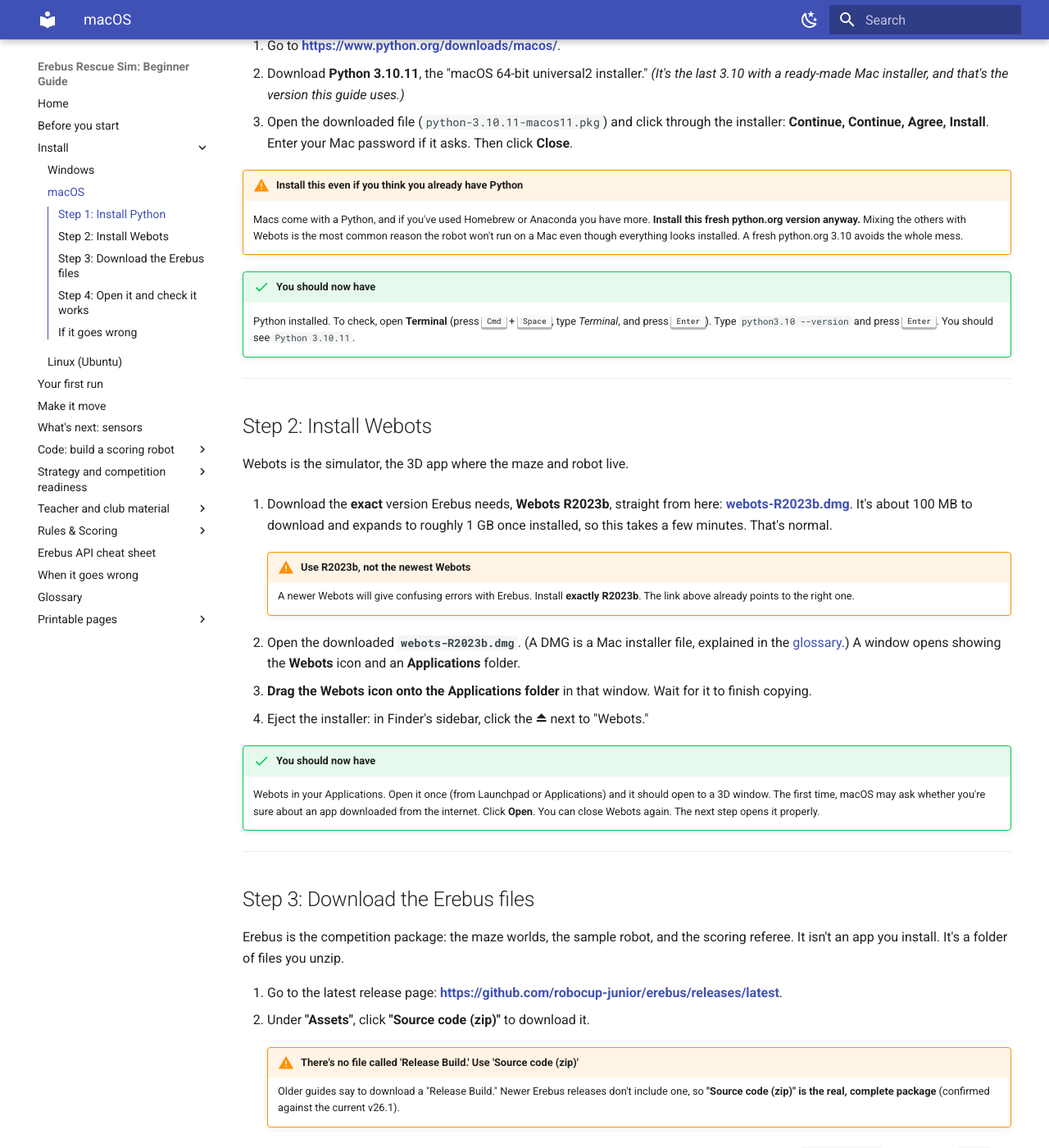
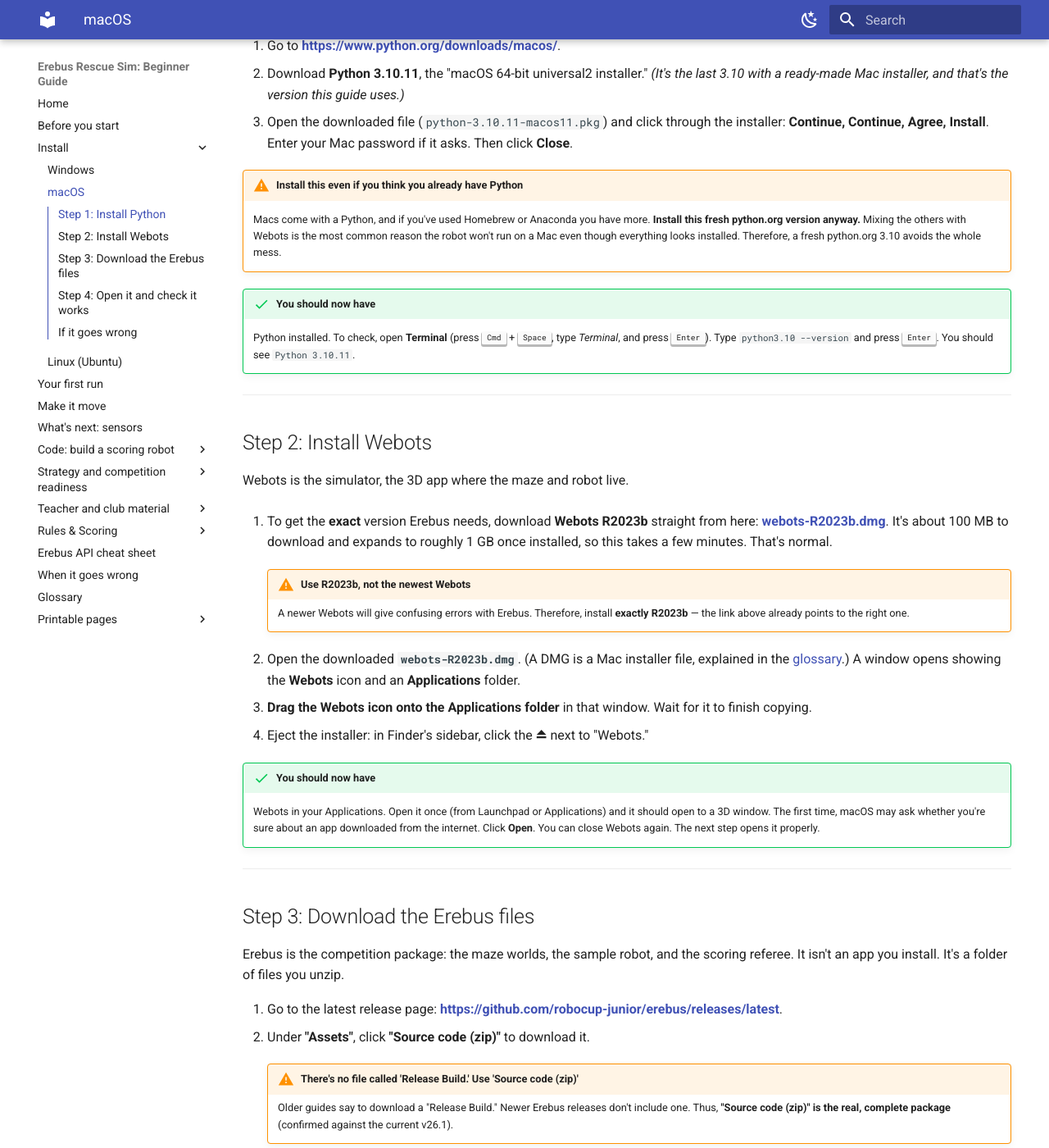
Before and after one commit to talkingj/rcja-rescue-sim-resources, an MkDocs documentation site: the page built from docs/install-mac.md, in a window 1280 px wide and 1400 px high, scrolled down 574 px. Shown: the whole window at 82% size. Built offline with MkDocs 1.6.1 and Material for MkDocs 9.7.7, drawn with Linux system fonts in a browser that asks for light colours; some of the changed text lies outside the part shown.

Commit message:
style: rewrite install-mac.md in guide voice
Splices fixed: 0. Connectors added: 3. Purpose-first openers: 1.
Spelling: US -> AU, 0 words.
Preservation gate: pass (code blocks, numbers, links, admonitions intact).

```diff
--- a/docs/install-mac.md
+++ b/docs/install-mac.md
@@ -1,6 +1,6 @@
 # Install on macOS
 
-This page sets everything up on a Mac. Do the three steps **in order**, since each one needs the one
+To get everything set up on a Mac, do the three steps **in order**, since each one needs the one
 before it. Give yourself about 30 minutes the first time.
 
 !!! tip "Before you begin"
@@ -27,8 +27,8 @@ Python is the language your robot's instructions are written in.
 !!! warning "Install this even if you think you already have Python"
     Macs come with a Python, and if you've used Homebrew or Anaconda you have more. **Install this
     fresh python.org version anyway.** Mixing the others with Webots is the most common reason the
-    robot won't run on a Mac even though everything looks installed. A fresh python.org 3.10 avoids
-    the whole mess.
+    robot won't run on a Mac even though everything looks installed. Therefore, a fresh python.org
+    3.10 avoids the whole mess.
 
 !!! success "You should now have"
     Python installed. To check, open **Terminal** (press <kbd>Cmd</kbd> + <kbd>Space</kbd>, type
@@ -41,14 +41,14 @@ Python is the language your robot's instructions are written in.
 
 Webots is the simulator, the 3D app where the maze and robot live.
 
-1. Download the **exact** version Erebus needs, **Webots R2023b**, straight from here:
+1. To get the **exact** version Erebus needs, download **Webots R2023b** straight from here:
    **[webots-R2023b.dmg](https://github.com/cyberbotics/webots/releases/download/R2023b/webots-R2023b.dmg)**.
    It's about 100 MB to download and expands to roughly 1 GB once installed, so this takes a few
    minutes. That's normal.
 
     !!! warning "Use R2023b, not the newest Webots"
-        A newer Webots will give confusing errors with Erebus. Install **exactly R2023b**. The link
-        above already points to the right one.
+        A newer Webots will give confusing errors with Erebus. Therefore, install **exactly
+        R2023b** — the link above already points to the right one.
 
 2. Open the downloaded **`webots-R2023b.dmg`**. (A DMG is a Mac installer file, explained in the
    [glossary](glossary.md#setup-words).) A window opens showing the **Webots** icon and an
@@ -73,7 +73,7 @@ isn't an app you install. It's a folder of files you unzip.
 2. Under **"Assets"**, click **"Source code (zip)"** to download it.
 
     !!! warning "There's no file called 'Release Build.' Use 'Source code (zip)'"
-        Older guides say to download a "Release Build." Newer Erebus releases don't include one, so
+        Older guides say to download a "Release Build." Newer Erebus releases don't include one. Thus,
         **"Source code (zip)" is the real, complete package** (confirmed against the current v26.1).
 
 3. Find the download in your **Downloads** folder. Safari usually unzips it for you into a folder
```
